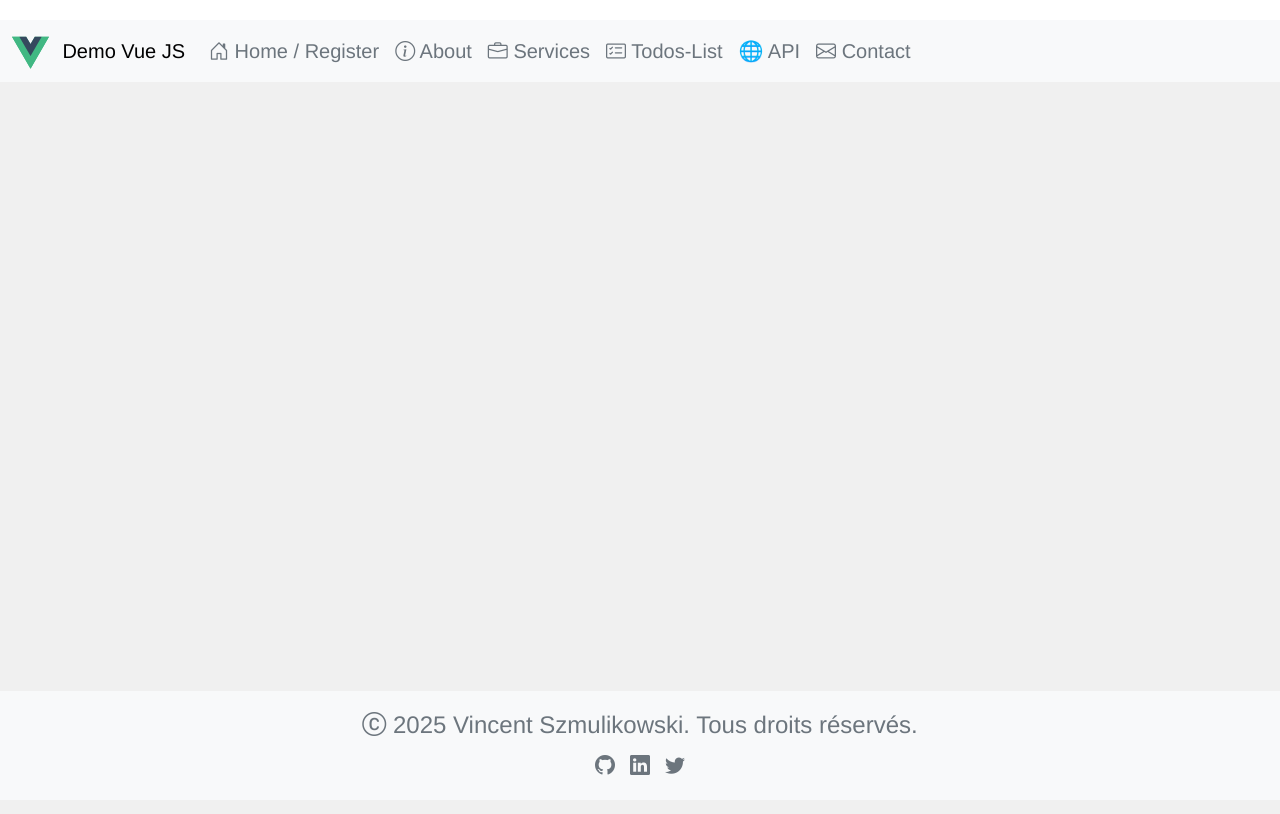
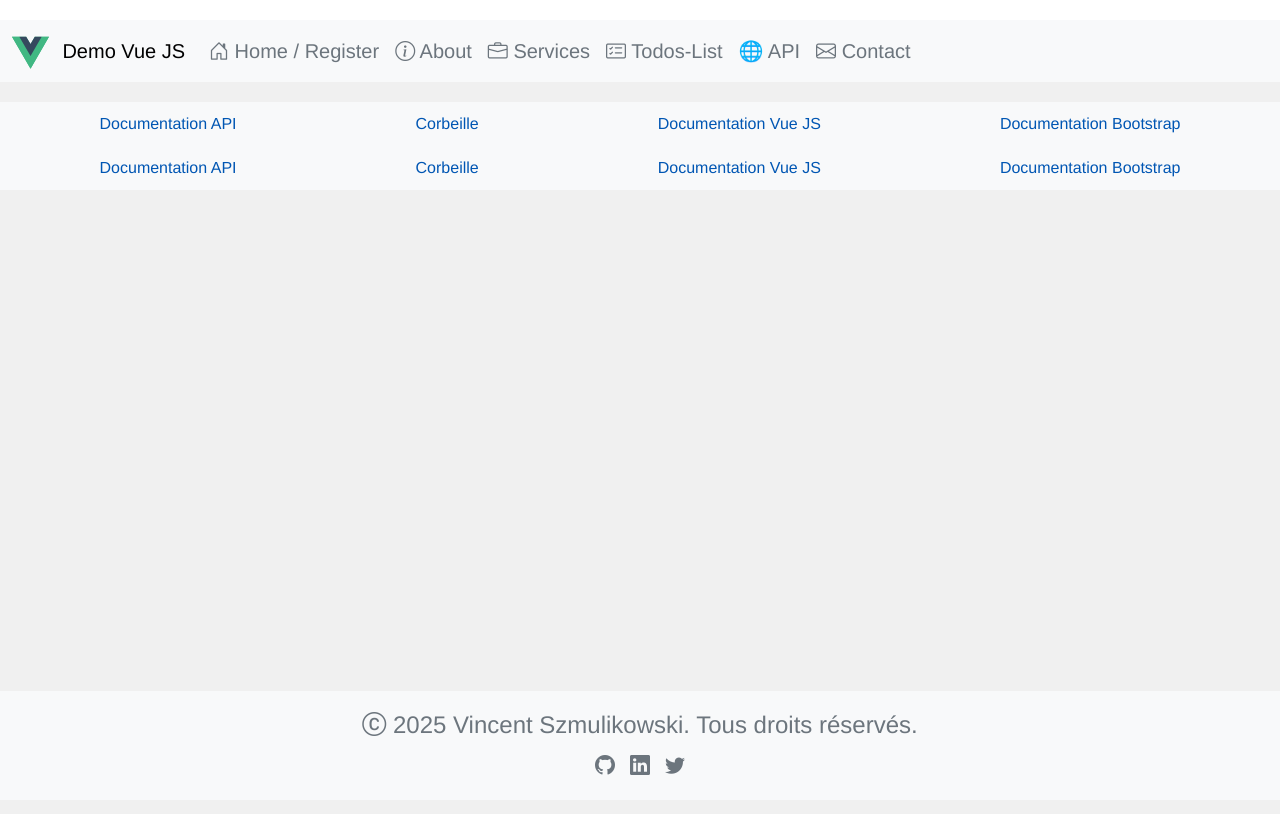
Before and after one commit to szmulikowskivincent/my-vue-project, a Vue app: page /sub-navbar in a window 1280 px wide. Shown: the top 814 px of the page. Built offline with nearby package versions, Linux system fonts and the light colour scheme.

Commit message:
$ git commit --amend

```diff
--- a/src/App.vue
+++ b/src/App.vue
@@ -1,6 +1,7 @@
 <template>
   <div id="app">
     <Nav />
+    <SubNavBar />
 
     <router-view></router-view>
 
@@ -10,11 +11,13 @@
 
 <script>
 import Nav from "./components/Nav.vue";
+import SubNavBar from "../src/views/dataAPI/sub-NavBar.vue";
 import Footer from "./components/Footer.vue";
 
 export default {
   components: {
     Nav,
+    SubNavBar,
     Footer,
   },
 };
--- a/src/main.js
+++ b/src/main.js
@@ -19,6 +19,7 @@ import Albums from "./views/dataAPI/albums.vue";
 import Corbeille from "./views/dataAPI/corbeille.vue";
 import Genres from "./views/dataAPI/genres.vue";
 import PostTracks from "./views/dataAPI/postTracks.vue";
+import SubNavBar from "./views/dataAPI/sub-NavBar.vue";
 
 const routes = [
   { path: "/", component: RegisterForm },
@@ -32,6 +33,7 @@ const routes = [
   { path: "/corbeille", component: Corbeille },
   { path: "/genres", component: Genres },
   { path: "/tracks", component: PostTracks },
+  { path: "/sub-navbar", component: SubNavBar },
   { path: "/dashboardAPI", component: DashboardAPI },
 ];
 
--- a/src/views/dataAPI/dashboardAPI.vue
+++ b/src/views/dataAPI/dashboardAPI.vue
@@ -38,7 +38,7 @@ export default {
     Corbeille,
     Genres,
     Logout,
-    postTracksVue
+    postTracksVue,
   },
 };
 </script>
--- a/src/views/dataAPI/genres.vue
+++ b/src/views/dataAPI/genres.vue
@@ -1,5 +1,5 @@
 <template>
-  <div style=" margin-left: 200px; margin-top: -190px;">
+  <div style=" margin-left: 200px; margin-top: 10px;">
     <ul class="genres-list">
       <li v-for="(genre, index) in genres" :key="genre.id" :class="'genre-' + (index % 5)">{{ genre.name }}</li>
     </ul>
--- a/src/views/dataAPI/postAlbums.vue
+++ b/src/views/dataAPI/postAlbums.vue
@@ -220,7 +220,7 @@ export default {
 </script>
 
 
-<style>
+<style scoped>
 .form-container {
     background-color: rgba(255, 255, 255, 0.8);
     box-shadow: 0 4px 8px rgba(0, 0, 0, 0.2);
--- /dev/null
+++ b/src/views/dataAPI/sub-NavBar.vue
@@ -0,0 +1,47 @@
+<template>
+    <nav class="sub-navbar">
+      <ul class="nav-links">
+        <li><a href="https://backend-tic.devapp.be/docs/api#/operations/tracks.store" target="_blank" rel="noopener noreferrer">Documentation API</a></li>
+        <li><router-link to="/corbeille">Corbeille</router-link></li>
+        <li><a href="https://vuejs.org/guide/introduction.html" target="_blank" rel="noopener noreferrer">Documentation Vue JS</a></li>
+        <li><a href="https://getbootstrap.com/docs/4.1/getting-started/introduction/" target="_blank" rel="noopener noreferrer">Documentation Bootstrap</a></li>
+      </ul>
+    </nav>
+  </template>
+
+  <script>
+  export default {
+    name: 'SubNavbar',
+  };
+  </script>
+
+  <style scoped>
+  .sub-navbar {
+    background-color: #f8f9fa;
+    padding: 10px;
+  }
+
+  .nav-links {
+    display: flex;
+    justify-content: space-around;
+    list-style-type: none;
+    padding: 0;
+    margin: 0;
+  }
+
+  .nav-links li {
+    margin: 0 10px;
+  }
+
+  .nav-links a,
+  .nav-links router-link {
+    text-decoration: none;
+    color: #0056b3;
+    font-size: 16px;
+  }
+
+  .nav-links a:hover,
+  .nav-links router-link:hover {
+    color: #0056b3;
+  }
+  </style>
```
